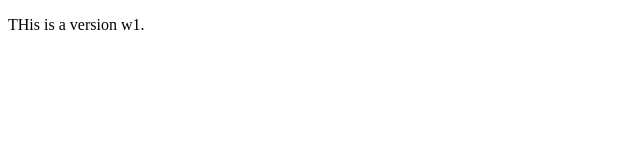
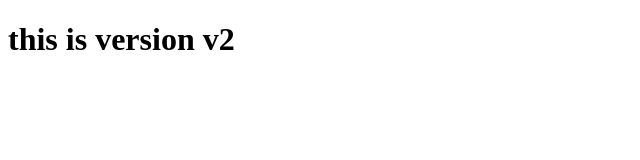
Before and after one commit to secuRaven/Git-Demo, a plain HTML site: page index.html in a window 1280 px wide. Shown: the whole page, without its empty margins (0-640 px from the left). Drawn offline with Linux system fonts and the light colour scheme.

Commit message:
this is v2.

```diff
--- a/index.html
+++ b/index.html
@@ -2,10 +2,10 @@
 <html lang="en">
 <head>
     <meta charset="UTF-8">
-    <meta name="viewport" content="width=<device-width>, initial-scale=1.0">
+    <meta name="viewport" content="width=h1, initial-scale=1.0">
     <title>Document</title>
 </head>
 <body>
-    <p>THis is a version w1.</p>
+    <h1>this is version v2</h1>
 </body>
 </html>
```
